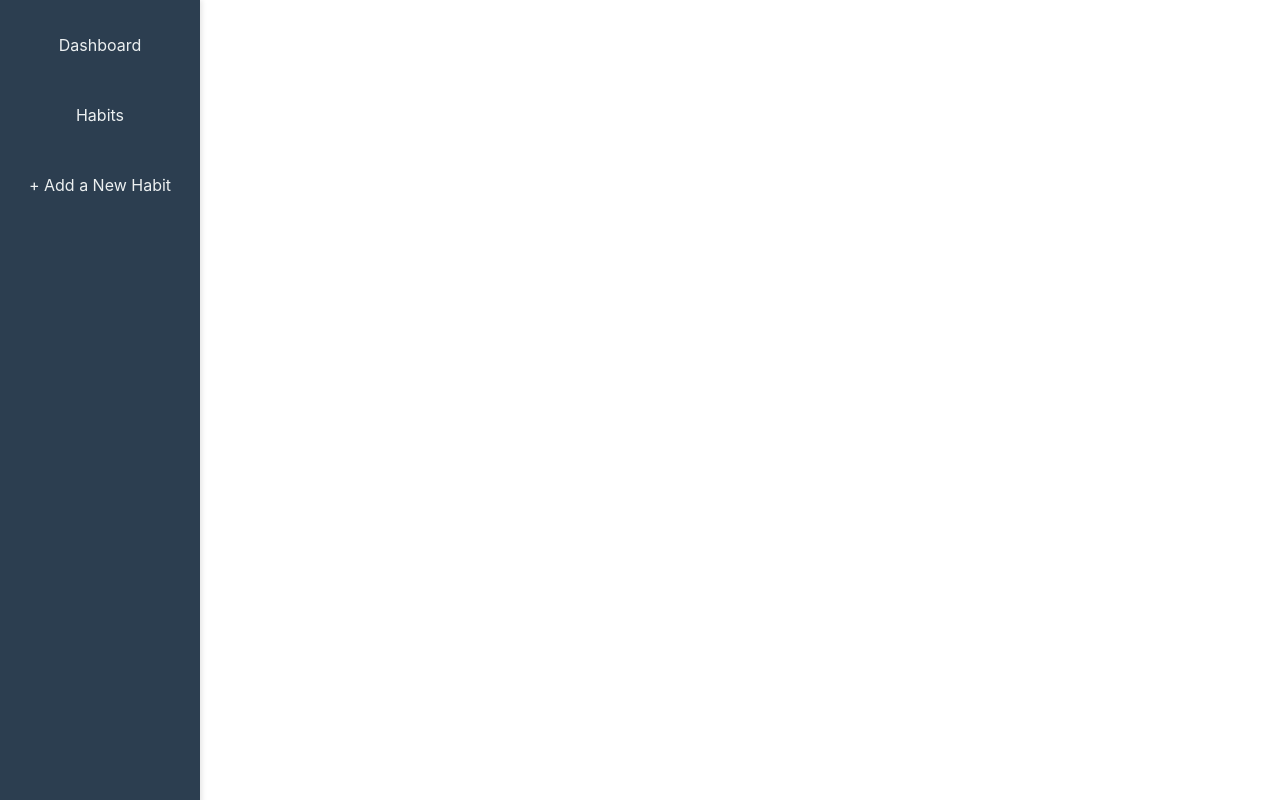
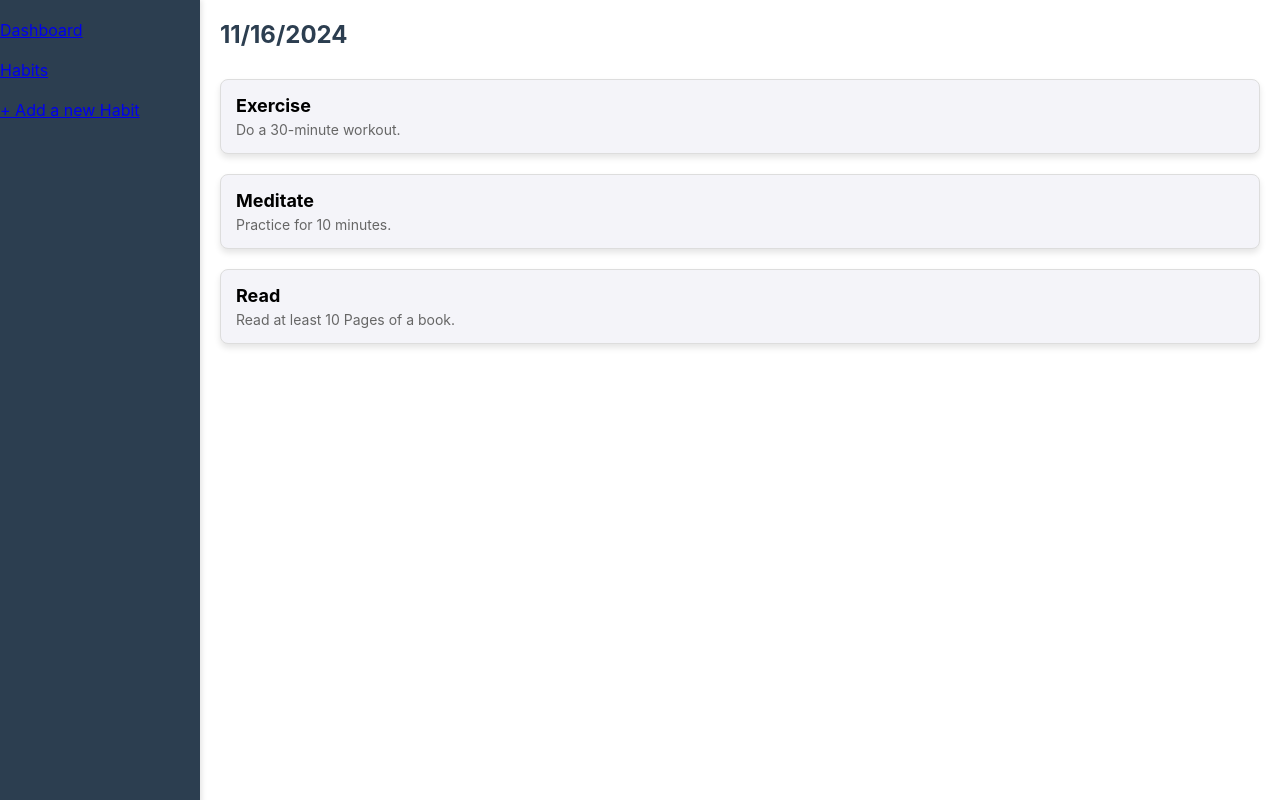
Before and after one commit to cameron-rx/hacksheffield, a React (Create React App) app: page /habits in a window 1280 px wide. Built offline with nearby package versions, Linux system fonts and the light colour scheme.

Commit message:
Iplemented the Habits page

```diff
--- a/src/App.js
+++ b/src/App.js
@@ -4,6 +4,7 @@ import LoginButton from "./apps/accounts/login";
 import LogoutButton from "./apps/accounts/logout";
 import Profile from "./apps/accounts/profile";
 import NavAside from "./apps/shared/nav-aside";
+import Habits from "./apps/habits/habitsPage";
 
 import { BrowserRouter } from 'react-router-dom';
 import { MyRouter, Navigation } from './apps/shared/navigation';
@@ -48,10 +49,10 @@ export default function App() {
     <div>
       <BrowserRouter>
         <NavAside />
-        <i class="bi bi-basket2-fill"></i>
-        <MyRouter/>
-        <Navigation/>
+        <MyRouter />
       </BrowserRouter>
     </div>
-  )
+
+
+  );
 }
--- /dev/null
+++ b/src/apps/habits/habitCard.js
@@ -0,0 +1,32 @@
+const HabitCard = ({title, description}) => {
+    return (
+        <div className="habit-card">
+            <h3>{title}</h3>
+            <p>{description}</p>
+
+            <style jsx>{`
+                .habit-card {
+                    background-color: #f4f4f9;
+                    border: 1px solid #ddd;
+                    border-radius: 8px;
+                    padding: 15px;
+                    margin: 10px 0;
+                    box-shadow: 0 4px 6px rgba(0, 0, 0, 0.1);
+                }
+
+                .habit-card h3 {
+                    margin: 0;
+                    font-size: 18px;
+                }
+
+                .habit-card p {
+                    margin: 5px 0 0;
+                    color: #666;
+                    font-size: 14px;
+                }
+      `     }</style>
+        </div>
+    );
+};
+
+export default HabitCard;
--- /dev/null
+++ b/src/apps/habits/habitsPage.js
@@ -0,0 +1,47 @@
+import HabitCard from "./habitCard";
+
+
+const Habits = () => {
+    const currentDate = new Date().toLocaleDateString(); // Format: MM/DD/YYYY
+    const habits = [
+        {id: 1, title: 'Exercise', description: 'Do a 30-minute workout.'},
+        {id: 2, title: 'Meditate', description: 'Practice for 10 minutes.'},
+        {id: 3, title: 'Read', description: 'Read at least 10 Pages of a book.'},
+    ];
+
+
+    return (
+        <div className="habits-page">
+            <header>
+                <h2>{currentDate}</h2>
+            </header>
+
+            <section>
+                {habits.map((habit) => (
+                    <HabitCard key={habit.id} title={habit.title} description={habit.description} />
+                ))}
+            </section>
+
+            <style jsx>{`
+                .habits-page {
+                    margin-left: 200px; /* Adjust based on nav bar width */
+                    padding: 20px;
+                }
+
+                header h2 {
+                    margin: 0 0 20px;
+                    font-size: 24px;
+                    color: #2c3e50;
+
+                }
+
+                section {
+                    display: flex;
+                    flex-direction: column;
+                }
+            `}</style>
+        </div>
+    )
+}
+
+export default Habits;
--- a/src/apps/home/home-page.js
+++ b/src/apps/home/home-page.js
@@ -15,13 +15,7 @@ function MyButton() {
 export function HomePage() {
     return (
       <div>
-         <NavAside/>
          <div style={{ marginLeft: '200px', padding: '20px' }}>
-          <h1>Welcome to the Habit Tracker </h1>
-          <MyButton/>
-          <LoginButton/>
-          <Profile/>
-          <LogoutButton/>
          </div>
       </div>
     )
--- a/src/apps/shared/nav-aside.js
+++ b/src/apps/shared/nav-aside.js
@@ -1,12 +1,13 @@
 import React from 'react';
+import {Link} from 'react-router-dom';
 
 const NavAside = () => {
   return (
     <div className="sidebar">
       <ul>
-        <li><a href="#dashboard">Dashboard</a></li>
-        <li><a href="#habits">Habits</a></li>
-        <li><a href="#add-habit">+ Add a New Habit</a></li>
+        <li> <Link to="/dashboard">Dashboard</Link>  </li>
+        <li> <Link to="/habits">Habits</Link> </li>
+        <li> <Link to="/add-habit"> + Add a new Habit</Link> </li>
       </ul>
 
 
--- a/src/apps/shared/navigation.js
+++ b/src/apps/shared/navigation.js
@@ -2,12 +2,14 @@ import { Routes, Route } from 'react-router-dom';
 import { Link } from 'react-router-dom';
 import { StatisticsComponent } from "../dashboard/statistics";
 import { HomePage } from '../home/home-page'
+import Habits from '../habits/habitsPage';
 
 export function MyRouter() {
     return (
       <Routes>
         <Route path="/" element={<HomePage />} />
         <Route path="/dashboard" element={<StatisticsComponent />} />
+        <Route path="/habits" element={<Habits />} />
       </Routes>
     );
   }
@@ -17,10 +19,14 @@ export function Navigation() {
         <nav>
         <ul>
             <li>
-            <Link to="/">Home </Link>
+              <Link to="/">Home </Link>
             </li>
             <li>
-            <Link to="/dashboard">Go to Statistics</Link>
+              <Link to="/dashboard">Statistics</Link>
+            </li>
+
+            <li>
+              <Link to="/habits">Habits</Link>
             </li>
         </ul>
         </nav>
```
